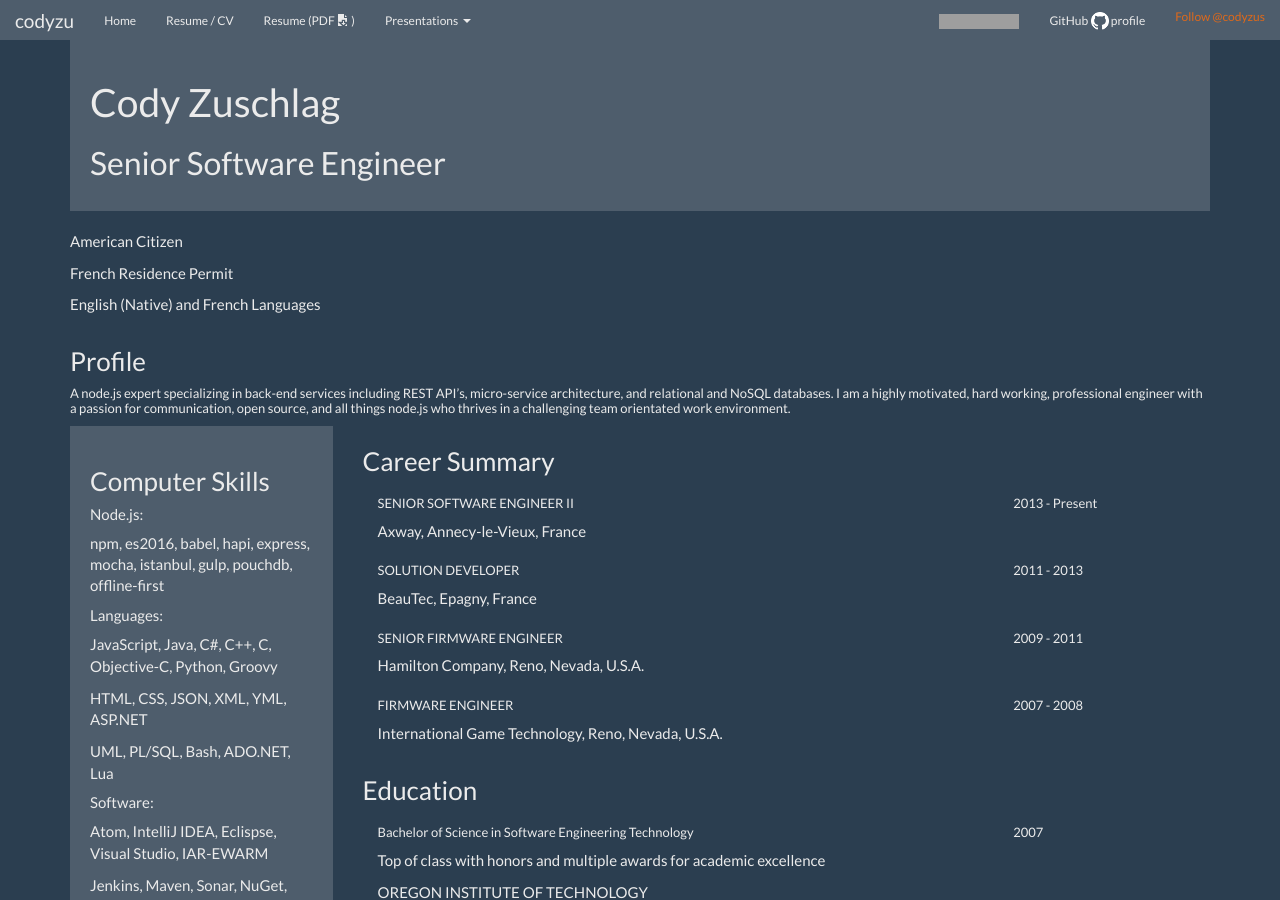
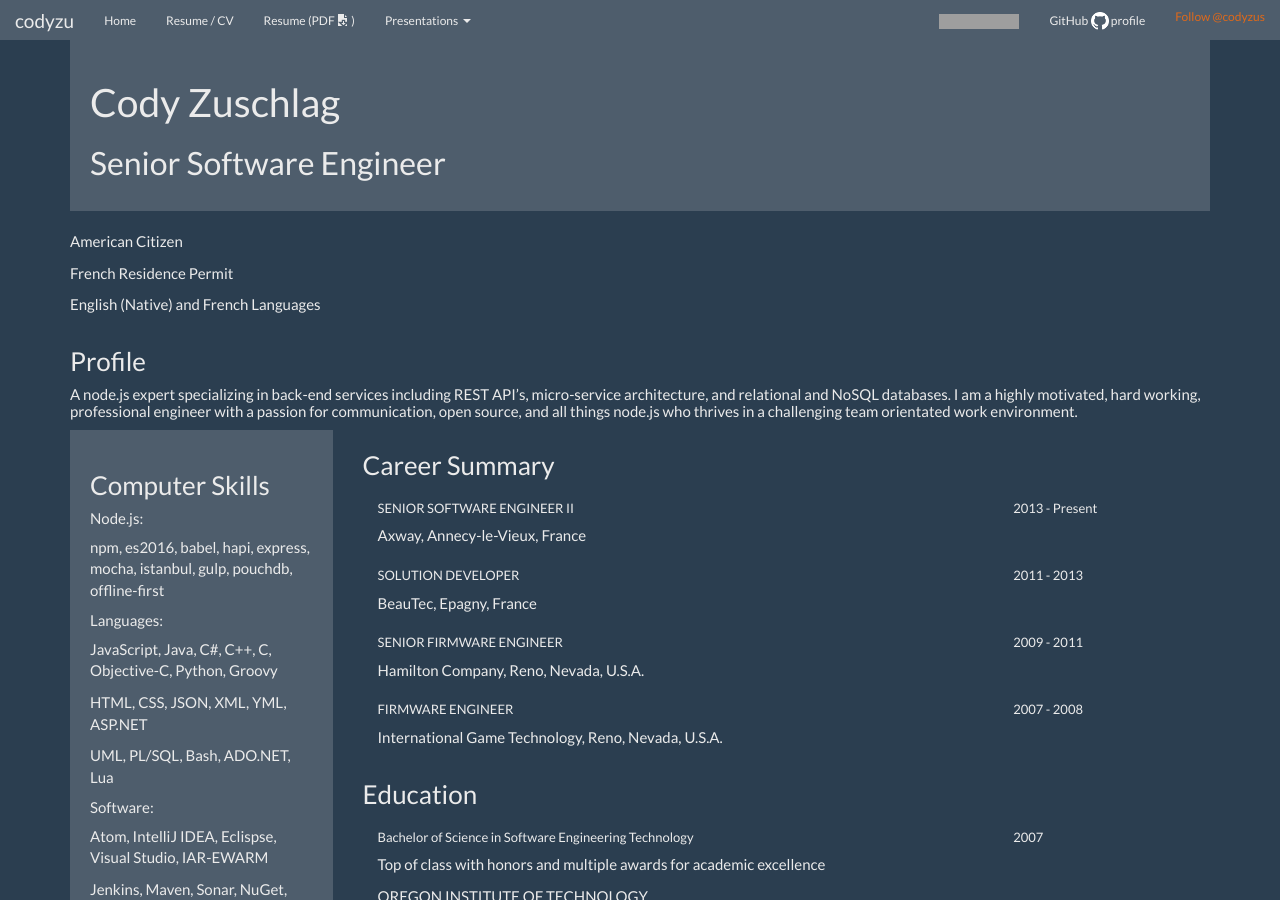
Before and after one commit to codyzu/codyzu.github.io, a Jekyll site: the page built from resume.html, in a window 1280 px wide and 900 px high. Built offline with Jekyll 4.4.1, drawn with Linux system fonts in a browser that asks for light colours; nearby versions of some CDN libraries; comment, search, counter and statistics services are not loaded; grey boxes are pictures that could not be loaded.

Commit message:
increase profile font size

```diff
--- a/resume.html
+++ b/resume.html
@@ -23,7 +23,7 @@ in_menu: true
 <div class="row">
   <div class="col-md-12">
     <h3>Profile</h3>
-    <h6>{{ site.data.resume.profile }}</h6>
+    <h5>{{ site.data.resume.profile }}</h5>
   </div>
 </div>
 
```
